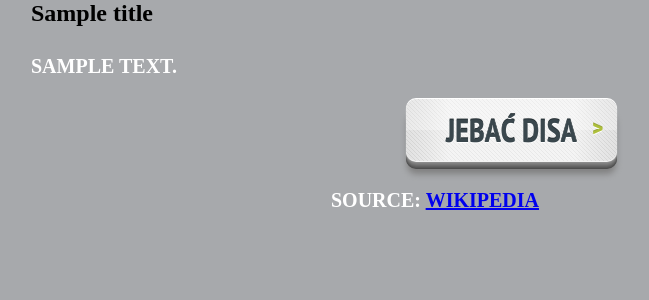
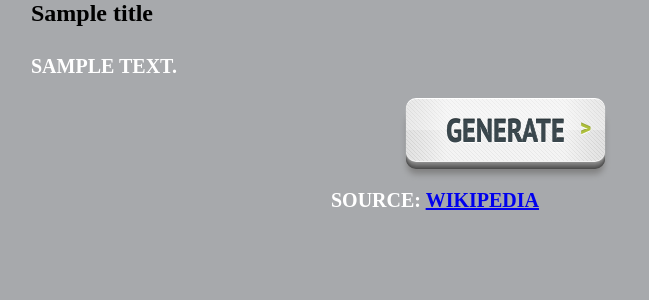
Before and after one commit to IgorBia/definisher, a Flask app: template definisher/app/templates/state1.html in a window 1280 px wide; the page is wider, and only the part inside the window is pictured. Shown: the top 300 px of that part, without its empty margins (129-778 px from the left). Run offline with Flask 2, Linux system fonts and the light colour scheme; the template is opened without the code that fills it: most values are stand-ins (such as "Sample title", 1, 10 or a date in 2020).

Commit message:
Zmiana nazw przycisku i nagłówka

```diff
--- a/definisher/app/templates/base.html
+++ b/definisher/app/templates/base.html
@@ -1,6 +1,6 @@
 <html lang="eng">
     <head>
-        <title>Waale wiadro - {{ title }}</title>
+        <title>Definisher - {{ title }}</title>
         <meta name="viewport" content="width=device-width, initial-scale=1.0">
         <meta charset="utf-8"/>
         <link href="http://fonts.googleapis.com/css?family=Cabin:400,500,600,bold" rel="stylesheet" type="text/css" >
--- a/definisher/app/templates/state1.html
+++ b/definisher/app/templates/state1.html
@@ -221,7 +221,7 @@
 
 
             <a href="http://127.0.0.1:5000/result/Mathematics" class="button">
-                <span>Jebać Disa</span>
+                <span>Generate</span>
             </a>
 
 
```
